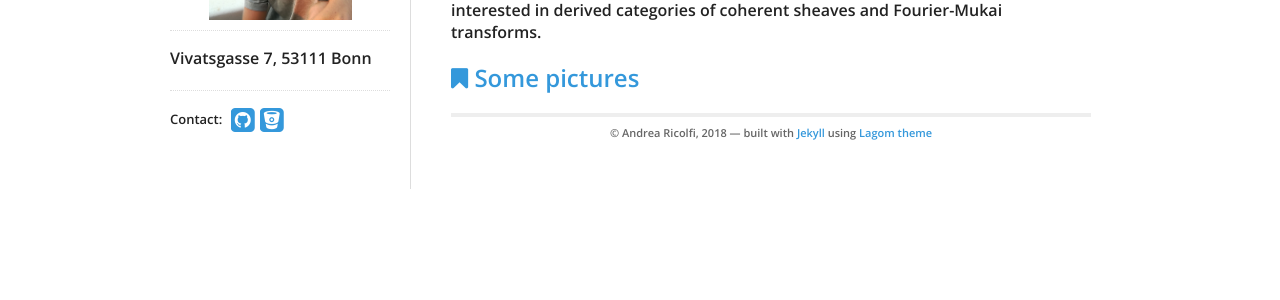
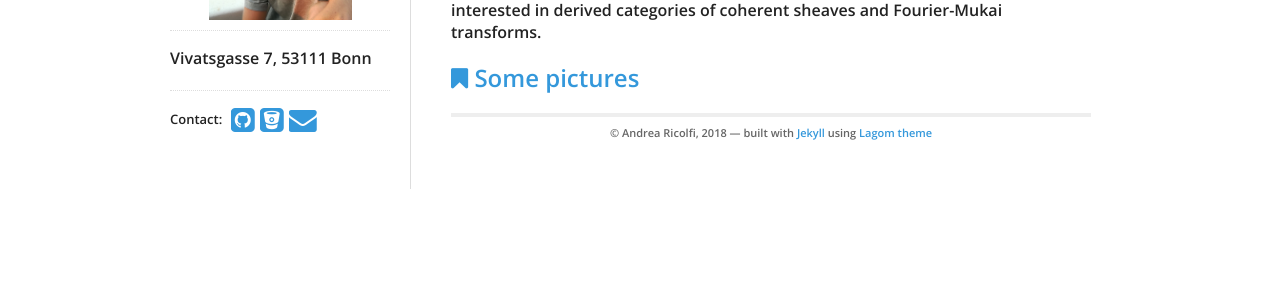
Before and after one commit to atricolfi/atricolfi.github.io, a Jekyll site: the page built from index.html, in a window 1280 px wide. Shown: the part 243-543 px from the top of the page. Built offline with Jekyll 4.4.1, drawn with Linux system fonts in a browser that asks for light colours.

Commit message:
Update social.html

```diff
--- a/_includes/social.html
+++ b/_includes/social.html
@@ -66,8 +66,8 @@ Contact:
   </a>
   {% endif %}
 
-    {% if site.data.theme.social.email %}
-  <a title="{{ site.data.theme.name }} email" href="mailto:atricolfi@gmail.com{{ site.data.theme.social.email }}">
+    {% if site.data.theme.social.envelope %}
+  <a title="{{ site.data.theme.envelope }} email" href="mailto:atricolfi@gmail.com{{ site.data.theme.social.envelope }}">
     <i class="fa fa-envelope big-icon"></i>
   </a>
   {% endif %}
```
